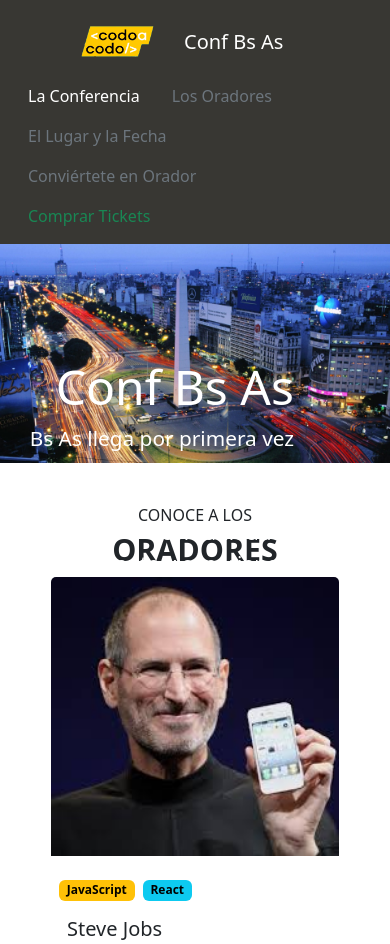
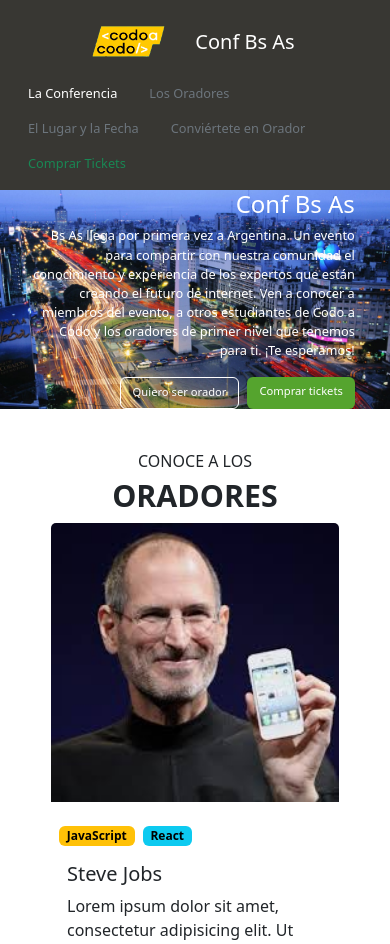
Before and after one commit to ezequieldehnike/TrabajoIntegradorBootstrap, a plain HTML site: page index.html in a window 390 px wide. Shown: the top 944 px of the page. Drawn offline with nearby package versions, Linux system fonts and the light colour scheme.

Commit message:
detalles del mobile

```diff
--- a/style.css
+++ b/style.css
@@ -126,3 +126,51 @@ footer{
 .text-footer:hover {
     color: #000000;
 }
+
+@media (max-width: 768px) {
+
+.nav-link {
+font-size: 0.8rem;
+}
+.container-fluid {
+    display: flex;
+    margin: 0rem;
+
+}
+.navbar-brand{
+    margin: 0rem;
+    display: flex;
+    justify-content: center;
+
+}
+
+#boton-comprar, #boton-quiero {
+    font-size: 0.7rem;
+}
+
+.conf-bs-as {
+    font-size: 1.5rem;
+    position: relative;
+}
+
+.conferencia-articulo{
+position: relative;
+top: -3rem;
+margin-right: 1.2rem;
+}
+
+#text-principal-bsas {
+    font-size: 0.8rem;
+    position: relative;
+    padding: 0rem;
+}
+
+
+.text-footer {
+    font-size: 0.7rem;
+    margin: -2rem;
+}
+
+
+
+}
```
